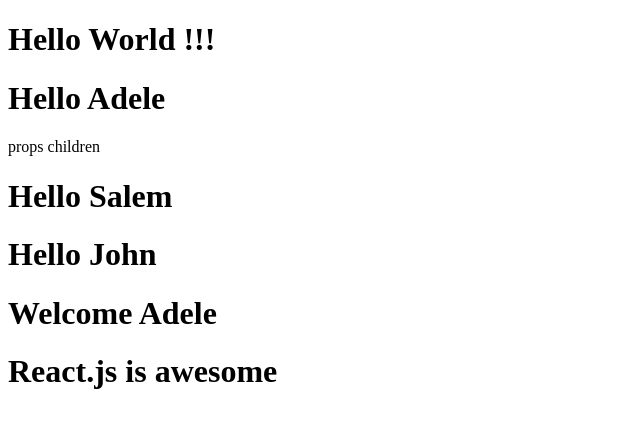
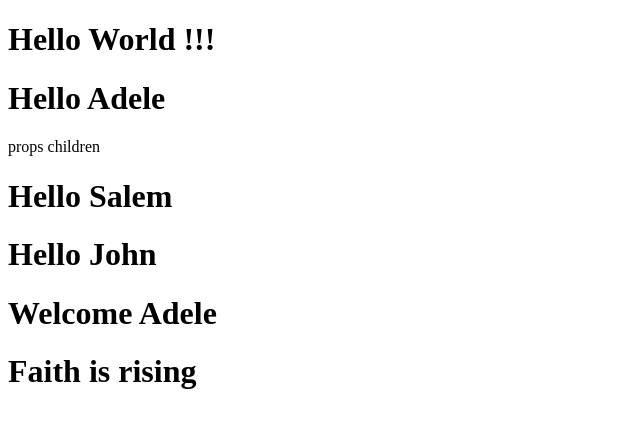
Before and after one commit to Optimus-ged/first_react_app, a React (Create React App) app: page / in a window 1280 px wide. Shown: the top 428 px of the page, without its empty margins (0-640 px from the left). Built offline with nearby package versions, Linux system fonts and the light colour scheme.

Commit message:
An other repetition on use of state in class component

```diff
--- a/src/react_trainings/App.js
+++ b/src/react_trainings/App.js
@@ -2,7 +2,7 @@ import React, { Component } from "react";
 import Greet from "./components/Greet";
 import Welcome from "./components/Welcome";
 import { HelloWorld } from "./components/Hello";
-import Message from './components/Message'
+import Message from "./components/Message";
 
 class App extends Component {
   render() {
--- a/src/react_trainings/components/Message.js
+++ b/src/react_trainings/components/Message.js
@@ -4,7 +4,7 @@ class Message extends Component {
   constructor() {
     super();
     this.state = {
-      message: "React.js is awesome",
+      message: "Faith is rising",
     };
   }
 
```
